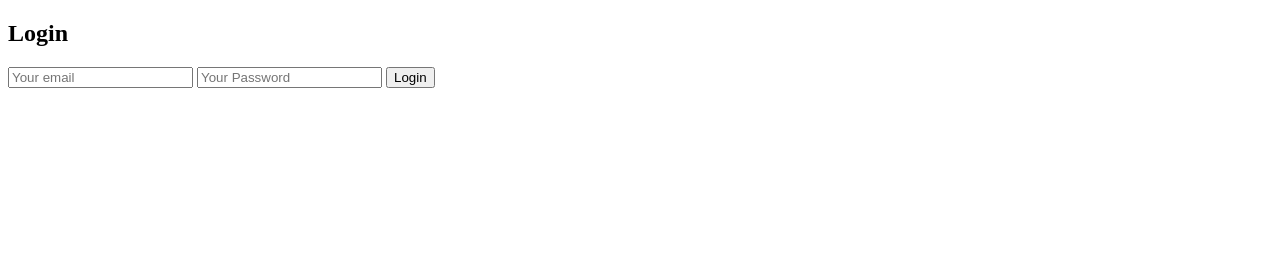
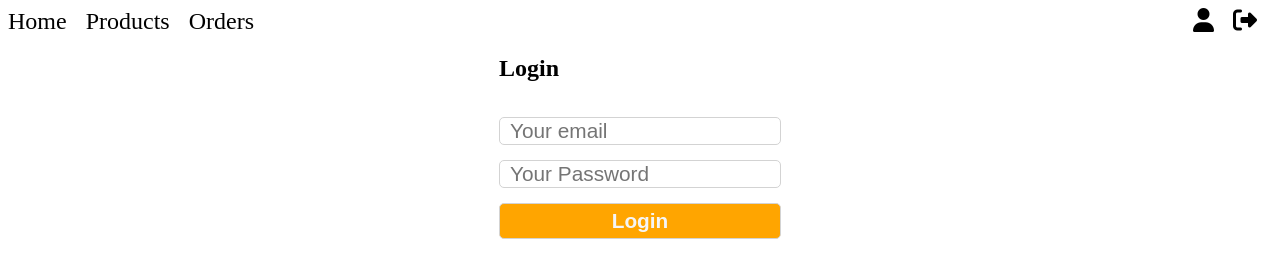
Before and after one commit to fahad-bd/learning-frontend, a plain HTML site: page Module 8/flexuse.html in a window 1280 px wide. Drawn offline with Linux system fonts and the light colour scheme.

Commit message:
usr font awesome

```diff
--- a/Module 8/flexuse.html
+++ b/Module 8/flexuse.html
@@ -4,9 +4,55 @@
     <meta charset="UTF-8">
     <meta http-equiv="X-UA-Compatible" content="IE=edge">
     <meta name="viewport" content="width=device-width, initial-scale=1.0">
+    <script src="https://kit.fontawesome.com/ca603e05a0.js" crossorigin="anonymous"></script>
     <title>Flex Use</title>
+    <style>
+        .login-container{
+            display: flex;
+            justify-content: center;
+        }
+        .login-form{
+            display: flex;
+            flex-direction: column;
+        }.login-form input, button{
+            font-size: 1.3em;
+            margin-top: 15px;
+            border: 1px solid lightgray;
+            padding-left: 10px;
+            border-radius: 5px;
+        }
+        .login-form button{
+            background-color: orange;
+            color: whitesmoke;
+            font-weight: 700;
+            padding: 5px;
+        }
+        nav{
+            display: flex;
+            justify-content: space-between;
+        }
+        nav a{
+            text-decoration: none;
+            color: black;
+            font-size: 1.5em;
+            padding-right: 15px;
+        }
+    </style>
 </head>
 <body>
+    <header>
+        <nav>
+            <span>
+                <a href="">Home</a>
+                <a href="">Products</a>
+                <a href="">Orders</a>
+            </span>
+            <span>
+                <a href=""><i class="fa-solid fa-user"></i></a>
+                <a href=""><i class="fa-solid fa-right-from-bracket"></i></a>
+            </span>
+        </nav>
+    </header>
     <section class="login-container">
         <form action="" class="login-form">
             <h2>Login</h2>
```
